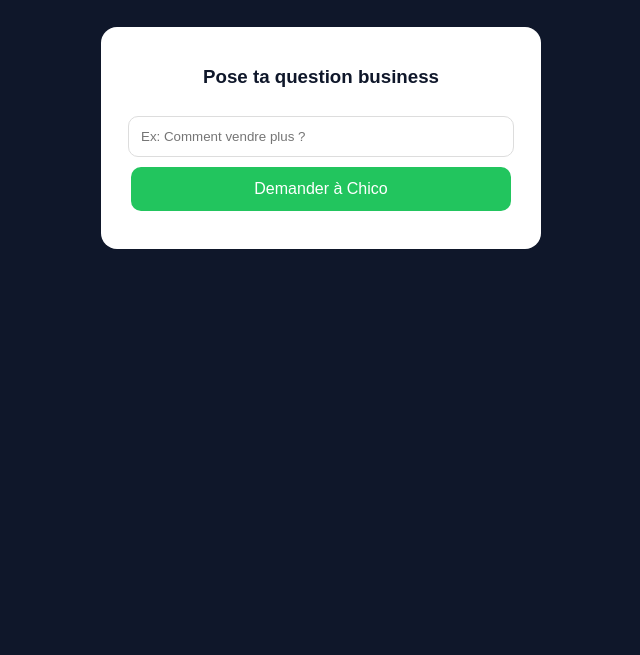
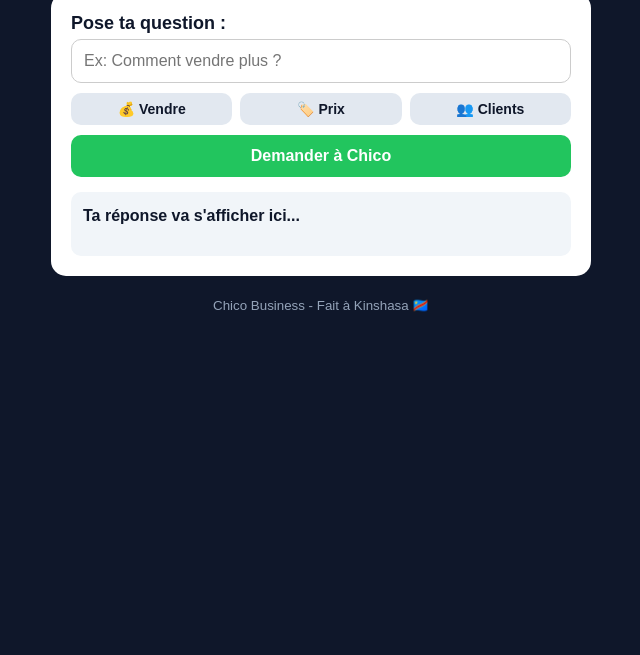
Before and after one commit to chicobusiness69-byte/chico-ia, a plain HTML site: page index.html in a window 1280 px wide. Shown: the part 145-800 px from the top of the page, without its empty margins (319-959 px from the left). Drawn offline with Linux system fonts and the light colour scheme.

Commit message:
Update index.html

```diff
--- a/index.html
+++ b/index.html
@@ -5,30 +5,44 @@
 <meta name="viewport" content="width=device-width, initial-scale=1.0">
 <title>Chico Business - IA</title>
 <style>
-body{font-family:sans-serif;background:#0f172a;color:white;text-align:center;padding:40px 20px;margin:0}
-h1{font-size:32px}
+body{font-family:sans-serif;background:#0f172a;color:white;text-align:center;padding:20px;margin:0}
+h1{font-size:32px;margin-bottom:5px}
 p{color:#cbd5e1;font-size:18px}
-.box{background:white;color:#0f172a;padding:20px;border-radius:16px;max-width:400px;margin:30px auto}
-input{width:90%;padding:12px;border-radius:10px;border:1px solid #ddd;margin:10px 0}
-button{background:#22c55e;color:white;border:0;padding:13px 20px;border-radius:10px;font-size:16px;width:95%}
-#reponse{margin-top:15px;font-weight:bold}
+.box{background:white;color:#0f172a;padding:20px;border-radius:15px;max-width:500px;margin:20px auto;text-align:left}
+input{width:100%;padding:12px;border-radius:10px;border:1px solid #ccc;font-size:16px;box-sizing:border-box}
+button{background:#22c55e;color:white;border:0;padding:12px 15px;border-radius:10px;font-size:16px;font-weight:bold;margin-top:10px;width:100%;cursor:pointer}
+.quick{display:flex;gap:8px;margin-top:10px}
+.quick button{background:#e2e8f0;color:#0f172a;font-size:14px;padding:8px;margin:0}
+#reponse{margin-top:15px;font-weight:bold;color:#0f172a;line-height:1.5;font-size:16px;background:#f1f5f9;padding:12px;border-radius:10px;min-height:40px}
+small{color:#94a3b8}
 </style>
 </head>
 <body>
 <h1>🤖 Chico Business IA</h1>
 <p>Ton assistant business à Kinshasa</p>
 <div class="box">
-<h3>Pose ta question business</h3>
+<p style="margin:0 0 5px;color:#0f172a;font-weight:bold">Pose ta question :</p>
 <input id="q" placeholder="Ex: Comment vendre plus ?">
+<div class="quick">
+<button onclick="rapide('vendre')">💰 Vendre</button>
+<button onclick="rapide('prix')">🏷️ Prix</button>
+<button onclick="rapide('clients')">👥 Clients</button>
+</div>
 <button onclick="repondre()">Demander à Chico</button>
-<p id="reponse"></p>
+<div id="reponse">Ta réponse va s'afficher ici...</div>
 </div>
+<small>Chico Business - Fait à Kinshasa 🇨🇩</small>
 <script>
+function rapide(mot){document.getElementById('q').value=mot;repondre();}
 function repondre(){
-let q=document.getElementById('q').value;
+let q=document.getElementById('q').value.toLowerCase();
 let r=document.getElementById('reponse');
-if(!q){r.innerText="Écris d'abord ta question.";return}
-r.innerText="Chico IA : Pour réussir, commence petit, vends tous les jours, et utilise WhatsApp + TikTok pour trouver des clients à Kinshasa.";
+if(q.includes('vendre')||q.includes('vente')){r.innerHTML="💰 <b>Pour vendre plus :</b><br>1. Poste 1 vidéo TikTok par jour<br>2. Mets ton WhatsApp dans ta bio<br>3. Propose une offre du jour (-10%)<br>4. Réponds aux clients en moins de 5 min";}
+else if(q.includes('prix')||q.includes('coute')||q.includes('coûte')){r.innerHTML="🏷️ <b>Pour ton prix :</b><br>Calcule : Coût + Transport + Ton bénéfice.<br>Ex: Si ça te coûte 10$, vends à 18$ - 20$. Ne vends jamais trop bas, les gens doutent de la qualité.";}
+else if(q.includes('client')||q.includes('trouver')){r.innerHTML="👥 <b>Pour trouver des clients :</b><br>1. Va dans 3 groupes WhatsApp / Facebook de Kinshasa<br>2. Montre ton produit en vidéo<br>3. Demande à tes 5 premiers clients de te recommander";}
+else if(q.includes('bonjour')||q.includes('salut')){r.innerHTML="👋 Salut ! Je suis Chico. Demande-moi comment vendre, fixer ton prix ou trouver des clients.";}
+else if(q==="" ){r.innerHTML="⚠️ Écris d'abord ta question !";}
+else{r.innerHTML="💡 <b>Conseil Chico :</b><br>Commence petit, vends tous les jours, et utilise WhatsApp + TikTok. La constance bat le talent. Tu veux un conseil pour vendre, prix ou clients ?";}
 }
 </script>
 </body>
```
